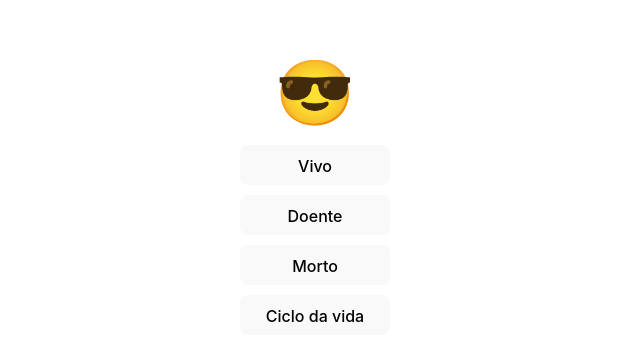
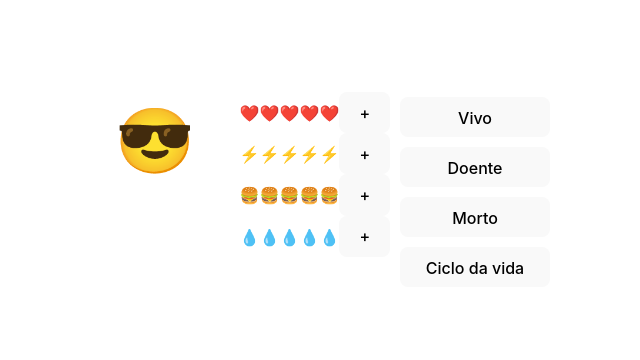
Before and after one commit to ufjf-dcc207/ufjf-dcc207-2024-3-a-atv06-AndreFelipe2611, a React (Vite) app: page / in a window 1280 px wide. Shown: the part 208-568 px from the top of the page, without its empty margins (325-965 px from the left). Built offline with nearby package versions, Linux system fonts and the light colour scheme.

Commit message:
faz os status do personagem funcional

```diff
--- a/src/App.tsx
+++ b/src/App.tsx
@@ -1,5 +1,7 @@
 import './App.css'
 import Emoji from './Emoji'
+
+
 
 export default function App() {
 
@@ -8,6 +10,8 @@ export default function App() {
     <>
       <Emoji />
 
+
+
     </>
   )
 }
--- a/src/Atributo.css
+++ b/src/Atributo.css
@@ -1,4 +1,10 @@
-.atributo{
-    display: flex;
-    border: 1px solid gray;
+.barra{
+    .acoes{
+        display: flex;
+        flex-direction: column;
+    }
+    .inativo{
+        filter: grayscale(100%);
+        opacity: 0.4;
+    }
 }
--- a/src/Atributo.tsx
+++ b/src/Atributo.tsx
@@ -1,17 +1,27 @@
 import { useState } from "react";
 import "./Atributo.css";
 
-export default function Status(){
-   const [valor, setValor] = useState(3);
-
-   if(valor === 5){
+ function Atributo({
+    icone
+   }:{
+    icone: string
+   })  {
+    const [valor, setValor] = useState(3);
+   function onMaisClick(){
+    if(valor == 5){
     setValor(0);
    }else{
     setValor(valor + 1);
    }
+}
 
-   return <div className="status">
-        <span>{valor}</span>
-        <button>+</button>
+   return(
+     <div className="status">
+        <span>{icone.repeat(valor)}</span>
+        <span className="inativo">{icone.repeat(5 - valor)}</span>
+        <button onClick={onMaisClick}>+</button>
     </div>
+   );
 }
+
+export default Atributo;
--- a/src/Emoji.css
+++ b/src/Emoji.css
@@ -1,13 +1,15 @@
 .emoji{
+    display: grid;
+    grid-template-columns: repeat(3, 1fr);
     .situacao{
-    font-size: 4em;
+        font-size: 4em;
     }
 }
 
 .acoes{
     display: flex;
     flex-direction: column;
-    align-items: center;
+
 }
 
 .acoes button{
--- a/src/Emoji.tsx
+++ b/src/Emoji.tsx
@@ -1,4 +1,5 @@
 import { useState } from "react";
+import Atributo from "./Atributo.tsx";
 import "./Emoji.css";
 
 const EMOJIS = new Map<string, string>([
@@ -42,12 +43,16 @@ export default function Emoji() {
     }
   }
 
-
-
-
   return (
     <div className="emoji">
       <div className="situacao">{EMOJIS.get(situacao) || "🫥"}</div>
+
+      <div className="status">
+        <Atributo icone= "❤️"></Atributo>
+        <Atributo icone= "⚡"></Atributo>
+        <Atributo icone= "🍔"></Atributo>
+        <Atributo icone= "💧"></Atributo>
+      </div>
 
       <div className="acoes">
         <button onClick={toHappy}>Vivo</button>
@@ -55,9 +60,9 @@ export default function Emoji() {
         <button onClick={toDead}>Morto</button>
         <button onClick={cicle}>Ciclo da vida</button>
       </div>
-      <div className="personagem">
+
 
       </div>
-    </div>
+
   );
 }
```
